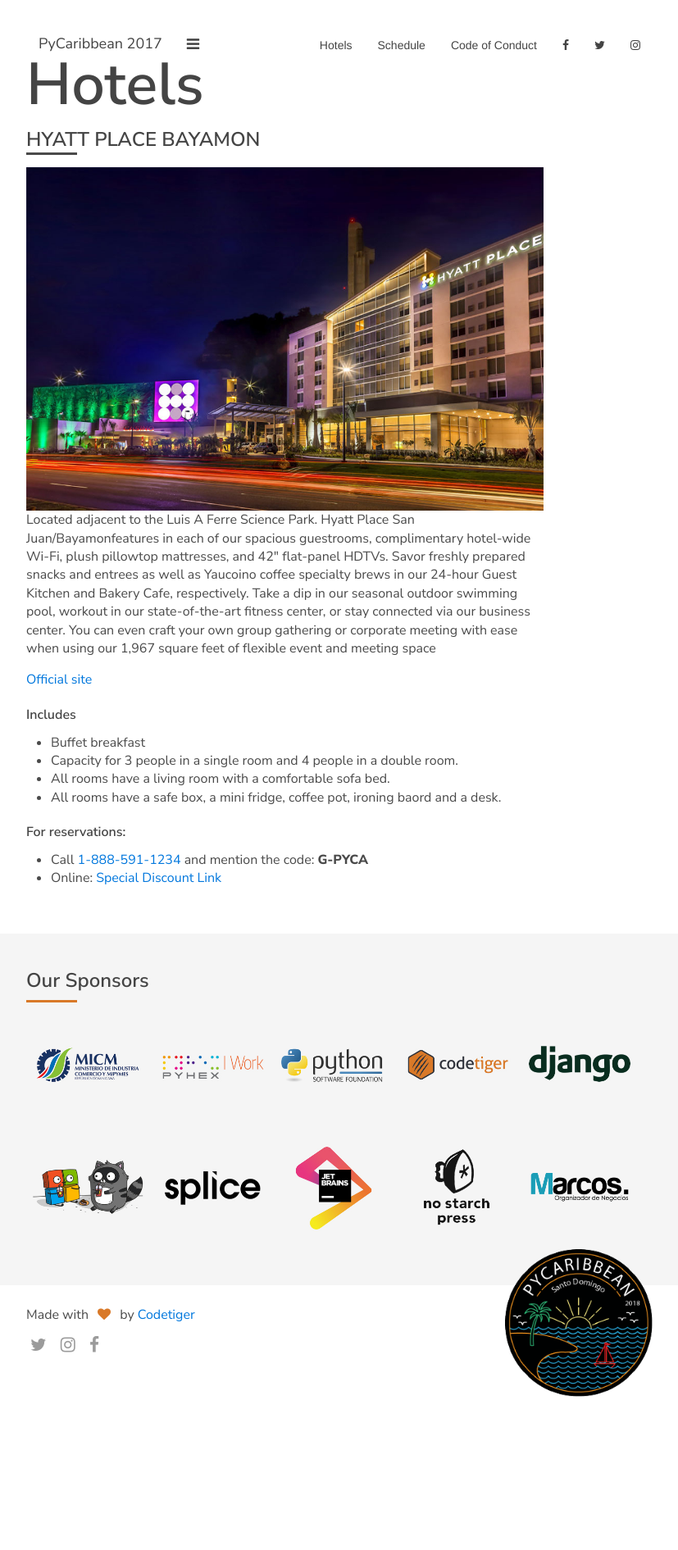
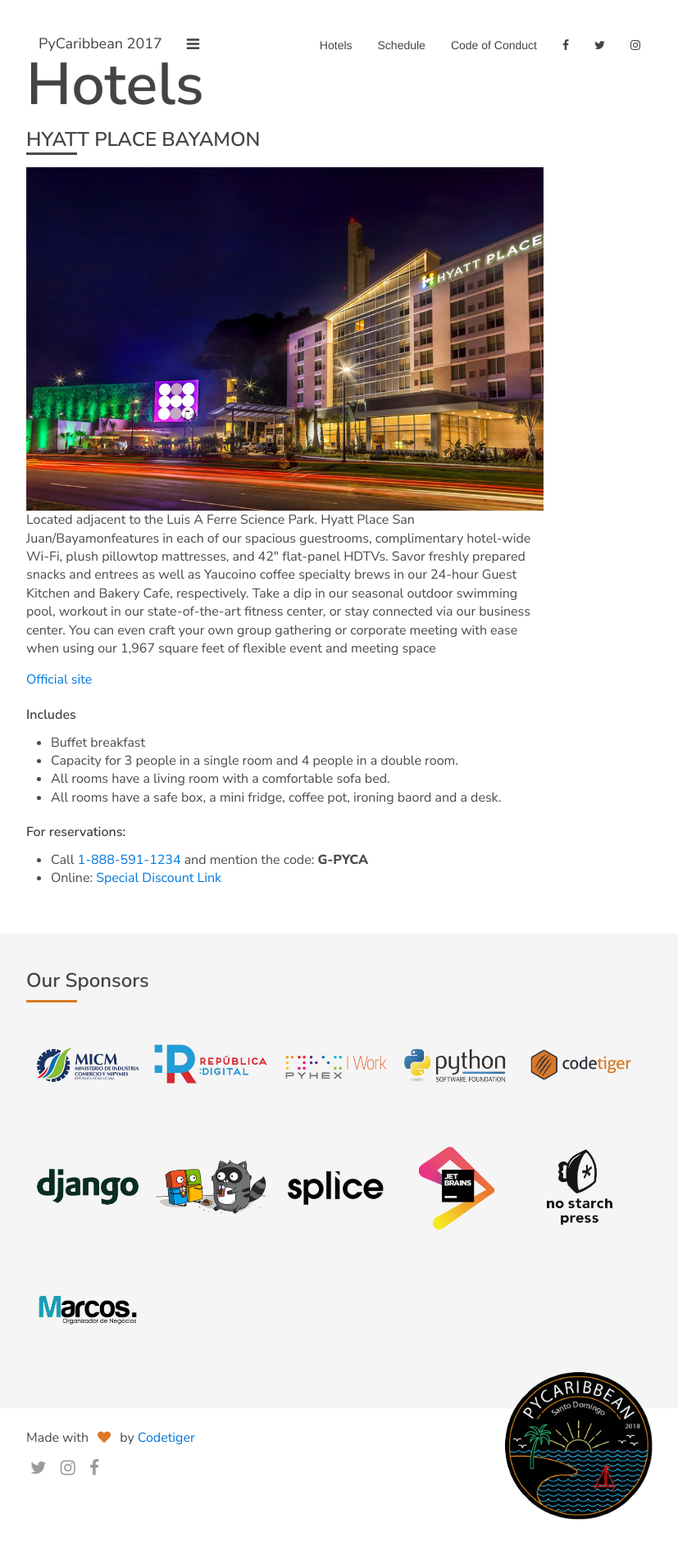
Before and after one commit to pycaribbean/pycaribbean.github.io, a Jekyll site: the page built from hotels.html, in a window 1280 px wide. Shown: the whole page at 82% size, without its empty margins (226-1053 px from the left). Built offline with Jekyll 4.4.1, drawn with Linux system fonts in a browser that asks for light colours; nearby versions of some CDN libraries; library files that are not in the unit come from our copies; before the commit the page ends 1741 px from its top, so only the background shows below that.

Commit message:
Republica Digital added to sponsors list.

```diff
--- a/_includes/footer.html
+++ b/_includes/footer.html
@@ -19,6 +19,7 @@
                 <div class="uk-width-1">
                         <ul class="sponsors">
                             <li><a href="https://www.mic.gob.do/" target="_blank"> <img src="img/sponsors/micm-sponsor.jpg"></a></li>
+                            <li><a href="https://republicadigital.gob.do/" target="_blank"> <img src="img/sponsors/republica-digital-sponsor.png"></a></li>
                             <li><a href="http://www.pyhexwork.com/" target="_blank"> <img src="img/sponsors/pyhex-sponsor.jpg"></a></li>
                             <li><a href="https://www.python.org/" target="_blank"> <img src="img/sponsors/python-sponsor.jpg"></a></li>
                             <li><a href="https://codetiger.co/" target="_blank"> <img src="img/sponsors/codetiger-sponsor.jpg"></a></li>
```
Also changed, not shown: img/sponsors/republica-digital-sponsor.png (added).
